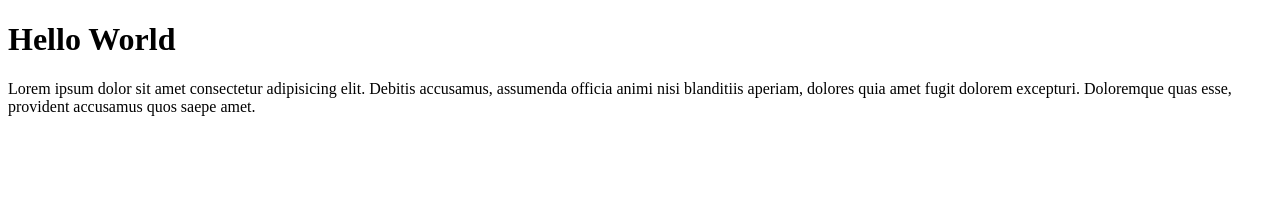
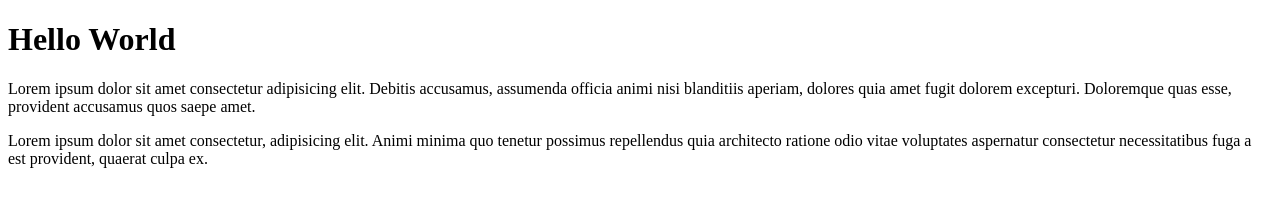
Before and after one commit to Apannha/git-git, a plain HTML site: page index.html in a window 1280 px wide. Drawn offline with Linux system fonts and the light colour scheme.

Commit message:
added index.html

```diff
--- a/index.html
+++ b/index.html
@@ -17,7 +17,7 @@
 <h1>Hello  World</h1>
 <p>Lorem ipsum dolor sit amet consectetur adipisicing elit. Debitis accusamus, assumenda officia animi nisi blanditiis aperiam, dolores quia amet fugit dolorem excepturi. Doloremque quas esse, provident accusamus quos saepe amet.</p>
 
-
+<span>Lorem ipsum dolor sit amet consectetur, adipisicing elit. Animi minima quo tenetur possimus repellendus quia architecto ratione odio vitae voluptates aspernatur consectetur necessitatibus fuga a est provident, quaerat culpa ex.</span>
 
 </body>
 </html>
```
